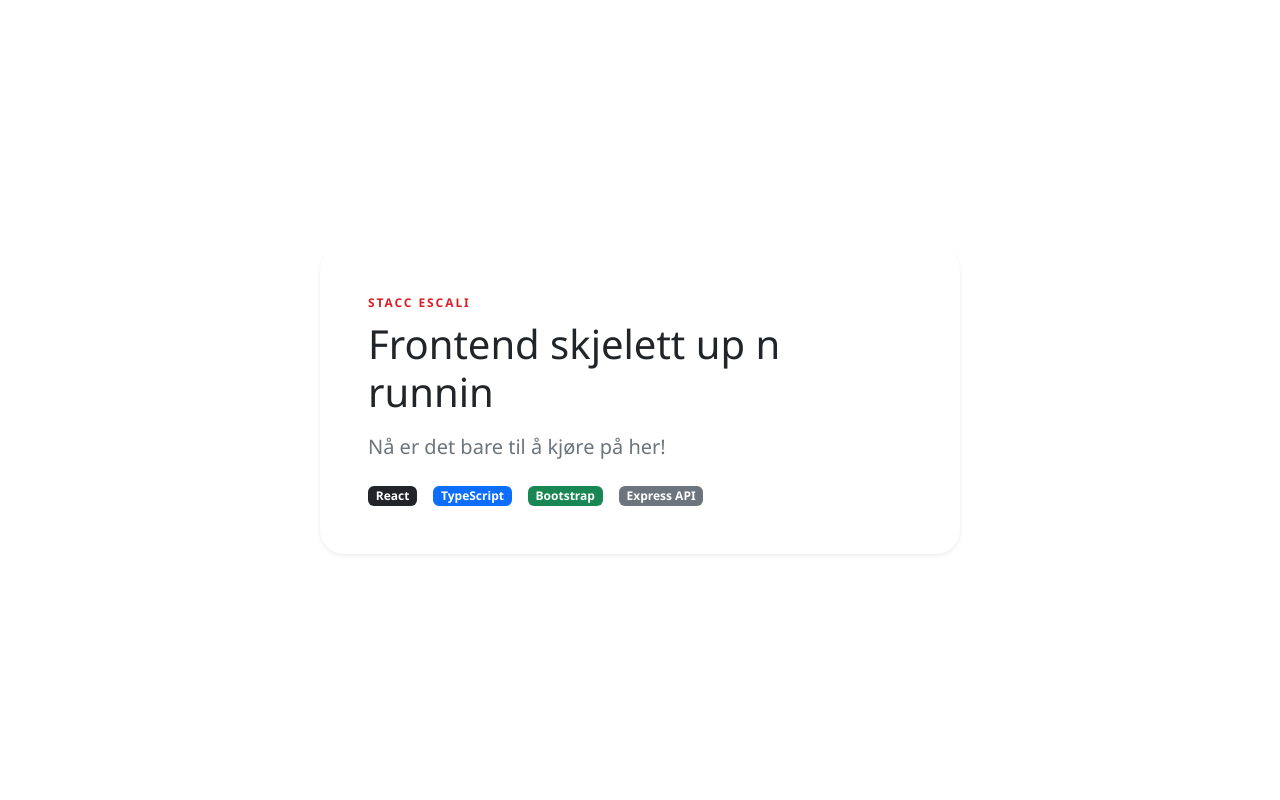
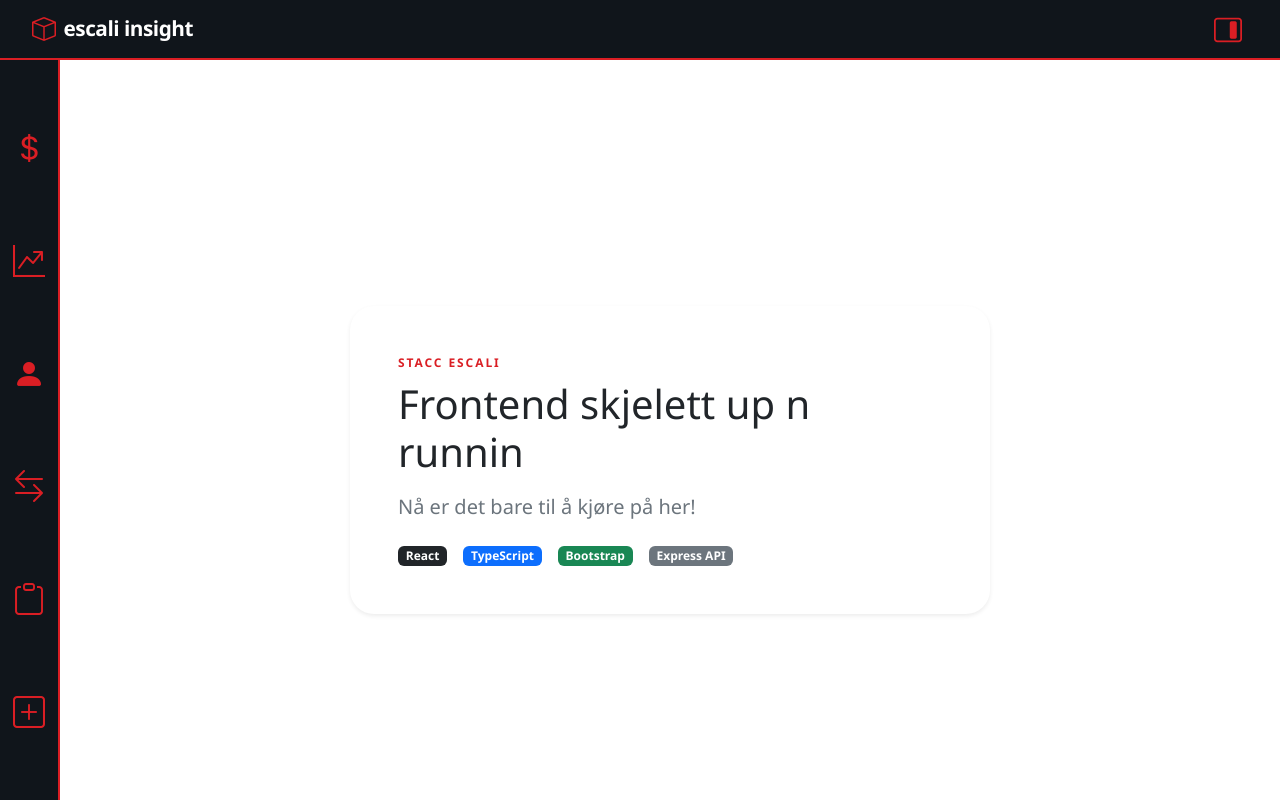
Before and after one commit to stacc-uib/stacc-app, a React (Vite) app in the folder client/: page / in a window 1280 px wide. Built offline with nearby package versions, Linux system fonts and the light colour scheme.

Commit message:
Made example navbar and header

```diff
--- a/client/src/App.tsx
+++ b/client/src/App.tsx
@@ -1,6 +1,53 @@
+
+import React, { useState } from "react";
+import Navbar from "./components/layout/Navbar";
+import Header from "./components/layout/Header";
+
 function App() {
+  const [sidebarCollapsed, setSidebarCollapsed] = useState(false);
+  const headerHeight = 60;
+  const navbarWidth = 60;
+
   return (
-    <main className="app-shell d-flex align-items-center justify-content-center">
+    <div style={{ minHeight: "100vh", position: "relative" }}>
+      <Header
+        onToggleSidebar={() => setSidebarCollapsed((prev) => !prev)}
+        isSidebarCollapsed={sidebarCollapsed}
+        // @ts-ignore
+        style={{
+          position: "fixed",
+          top: 0,
+          left: 0,
+          width: "100%",
+          height: headerHeight,
+          zIndex: 100,
+        }}
+      />
+      {/* Navbar: fixed at left, starts below header */}
+      {!sidebarCollapsed && (
+        <Navbar
+          // @ts-ignore
+          style={{
+            position: "fixed",
+            top: headerHeight,
+            left: 0,
+            width: navbarWidth,
+            height: `calc(100vh - ${headerHeight}px)`,
+            zIndex: 99,
+          }}
+        />
+      )}
+      {/* Main content: offset by header and navbar */}
+      <main
+        style={{
+          paddingTop: headerHeight,
+          marginLeft: sidebarCollapsed ? 0 : navbarWidth,
+          minHeight: `calc(100vh - ${headerHeight}px)`,
+          display: "flex",
+          alignItems: "center",
+          justifyContent: "center",
+        }}
+      >
         <section className="hero-card card shadow-sm border-0">
           <div className="card-body p-5">
             <p className="eyebrow mb-2">Stacc Escali</p>
@@ -17,6 +64,7 @@ function App() {
           </div>
         </section>
       </main>
+    </div>
   );
 }
 
--- /dev/null
+++ b/client/src/components/layout/Header.tsx
@@ -0,0 +1,57 @@
+import React from "react";
+import "bootstrap-icons/font/bootstrap-icons.css";
+
+interface HeaderProps {
+  onToggleSidebar: () => void;
+  isSidebarCollapsed: boolean;
+}
+
+const Header: React.FC<HeaderProps> = ({ onToggleSidebar, isSidebarCollapsed }) => {
+  return (
+    <header
+      style={{
+        width: "100%",
+        height: 60,
+        background: "#10151b",
+        display: "flex",
+        alignItems: "center",
+        padding: "0 2rem",
+        borderBottom: "2px solid #da1e24",
+        zIndex: 10,
+      }}
+    >
+      <div style={{ display: "flex", alignItems: "center", flex: 1 }}>
+        <span
+          style={{
+            color: "#fff",
+            fontWeight: 700,
+            fontSize: "1.3rem",
+            fontFamily: 'inherit',
+            letterSpacing: "-0.5px",
+            display: "flex",
+            alignItems: "center",
+          }}
+        >
+          <i className="bi bi-box" style={{ color: "#da1e24", fontSize: 24, marginRight: 8 }} />
+          escali insight
+        </span>
+      </div>
+      <button
+        onClick={onToggleSidebar}
+        style={{
+          background: "none",
+          border: "none",
+          color: "#da1e24",
+          fontSize: 28,
+          cursor: "pointer",
+          marginLeft: 16,
+        }}
+        title={isSidebarCollapsed ? "Expand sidebar" : "Collapse sidebar"}
+      >
+        <i className={`bi ${isSidebarCollapsed ? "bi-layout-sidebar-inset" : "bi-layout-sidebar-inset-reverse"}`} />
+      </button>
+    </header>
+  );
+};
+
+export default Header;
--- a/client/src/components/layout/Navbar.tsx
+++ b/client/src/components/layout/Navbar.tsx
@@ -0,0 +1,54 @@
+import React from "react";
+import "bootstrap-icons/font/bootstrap-icons.css";
+import "../../styles.css";
+
+const navItems = [
+	{ icon: "bi-currency-dollar", label: "Finance" },
+	{ icon: "bi-graph-up-arrow", label: "Analytics" },
+	{ icon: "bi-person-fill", label: "User" },
+	{ icon: "bi-arrow-left-right", label: "Transfer" },
+	{ icon: "bi bi-clipboard", label: "Report" },
+	{ icon: "bi-plus-square", label: "Add" },
+];
+
+interface NavbarProps {
+	style?: React.CSSProperties;
+}
+
+const Navbar: React.FC<NavbarProps> = ({ style }) => {
+	return (
+		<nav
+			style={{
+				width: "60px",
+				background: "#10151b",
+				display: "flex",
+				flexDirection: "column",
+				alignItems: "center",
+				justifyContent: "space-evenly",
+				padding: "0",
+				borderRight: "2px solid #da1e24",
+				height: "100%",
+				...style,
+			}}
+		>
+			{navItems.map((item) => (
+				<button
+					key={item.icon}
+					title={item.label}
+					style={{
+						background: "none",
+						border: "none",
+						color: "#da1e24",
+						fontSize: 32,
+						cursor: "pointer",
+						transition: "color 0.2s",
+					}}
+				>
+					<i className={`bi ${item.icon}`} />
+				</button>
+			))}
+		</nav>
+	);
+};
+
+export default Navbar;
--- a/client/src/styles.css
+++ b/client/src/styles.css
@@ -1,3 +1,12 @@
+:root {
+  /* ...existing code... */
+}
+
+html, body {
+  height: 100vh;
+  margin: 0;
+  padding: 0;
+}
 :root {
   color: #1f2933;
   background:
--- a/package.json
+++ b/package.json
@@ -15,5 +15,8 @@
   },
   "devDependencies": {
     "concurrently": "^9.2.1"
+  },
+  "dependencies": {
+    "bootstrap-icons": "^1.13.1"
   }
 }
```
Also changed, not shown: 1 other file (tests, documents, lock files or other folders). Lines whose indentation alone changed are shown as unchanged.
